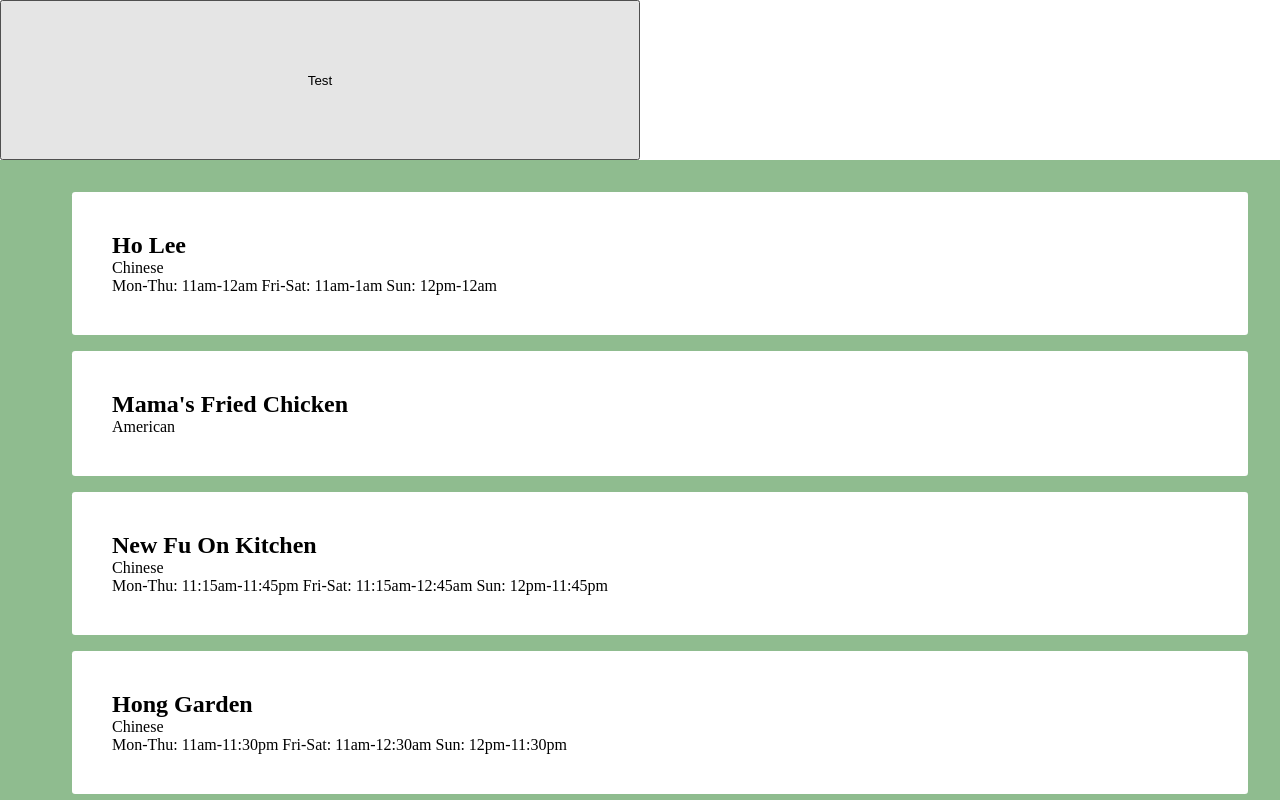
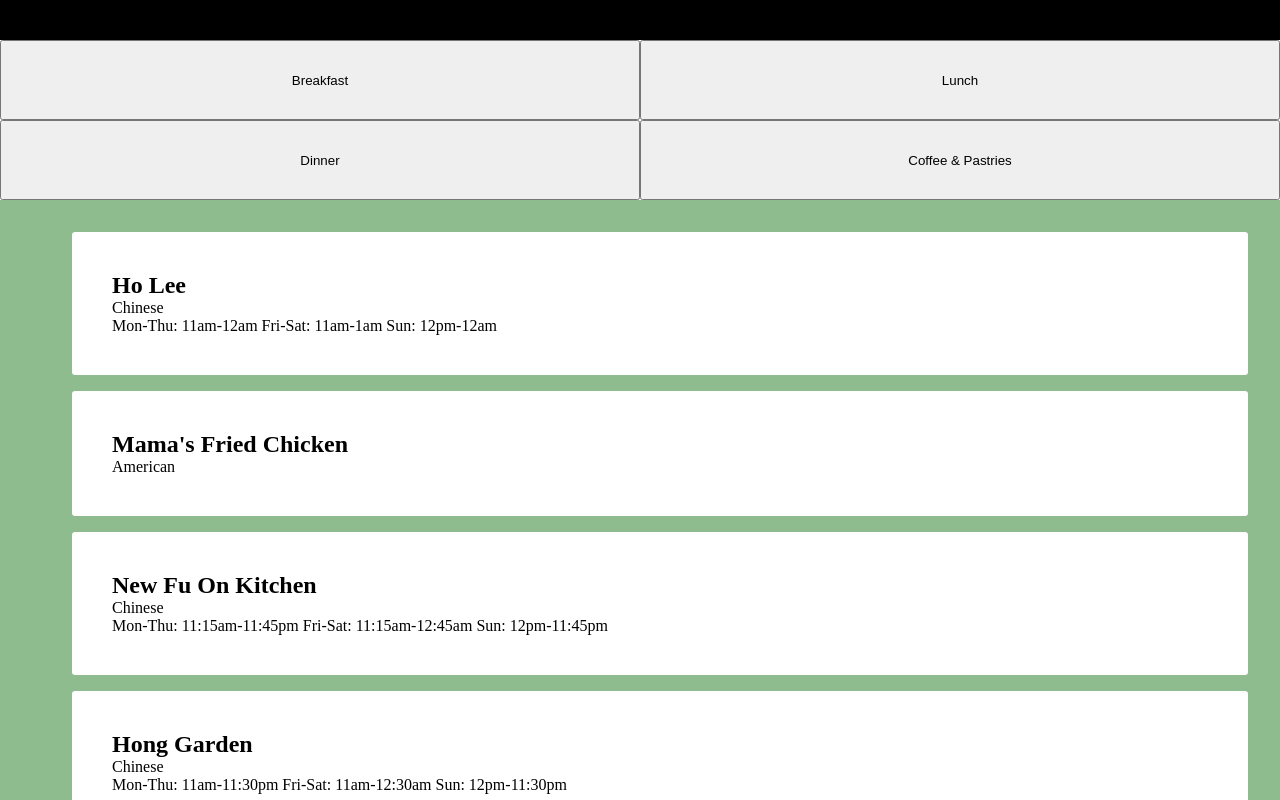
Before and after one commit to vselenwall/case4, a plain HTML site: page app.html in a window 1280 px wide. Shown: the top 800 px of the page. Drawn offline with Linux system fonts and the light colour scheme.

Commit message:
Changes in html
Changes in html

```diff
--- a/app.css
+++ b/app.css
@@ -3,7 +3,7 @@
     margin: 0;
 }
 
-/* HEADER
+/* HEADER */
 
 header {
     height: 5vh;
--- a/app.html
+++ b/app.html
@@ -14,18 +14,21 @@
     </header>
 
     <main>
-    <!-- <h1>Restaurant Names</h1> -->
 
-    <!-- <label for="cuisines-alt">Chose one option</label>
-    <select id="cuisines-alt" name="cuisines-alt">
-    <option value="breakfast">Breakfast</option>
-    <option value="lunch">Lunch</option>
-    <option value="dinner">Dinner</option>
-    <option value="pastries">Coffe & Pastries</option>
-    </select> -->
+        <!--<label for="food-options"></label>
+
+        <select id="food-options">
+          <option value="chinese">Chinese</option>
+          <option value="pizza">Pizza</option>
+          <option value="american">American</option>
+          <option value="french">French</option>
+        </select>-->
 
     <section id="menu-items">
-    <button>Test</button>
+    <button id="b-one">Breakfast</button>
+    <button id="b-two">Lunch</button>
+    <button id="b-three">Dinner</button>
+    <button id="b-four">Coffee & Pastries</button>
     </section>
 
     <section>
--- a/app.js
+++ b/app.js
@@ -26,7 +26,8 @@ fetch(url)
     console.log(restaurantObj);
 
     // LIST WITH RESTURANTS
-    objects.forEach(element => {
+
+    function listWithRestaurants() {
       restaurantList.innerHTML = objects.map(element => `
   <ul>
     <li>
@@ -35,7 +36,11 @@ fetch(url)
       <p>${element.hours}</p>
     </li>
   </ul>`).join('');
-    });
+    }
+
+    listWithRestaurants();
+
+    // FILTER CUISINES
 
     const button = document.querySelector("button");
     button.addEventListener("click", () => {
@@ -43,7 +48,7 @@ fetch(url)
       const pizzaCusisines = objects.filter(
         (element) => element.cuisines == "Chinese");
         console.log(pizzaCusisines);
-        restaurantList.innerHTML = pizzaCusisines.map(element =>`
+       restaurantList.innerHTML = pizzaCusisines.map(element =>`
         <ul>
           <li>
             <h2>${element.restaurant_name}</h2>
@@ -53,6 +58,7 @@ fetch(url)
         </ul>`).join('');
     });
 
+
   }).catch(function (error) {
 
   }).finally(function () {
```
